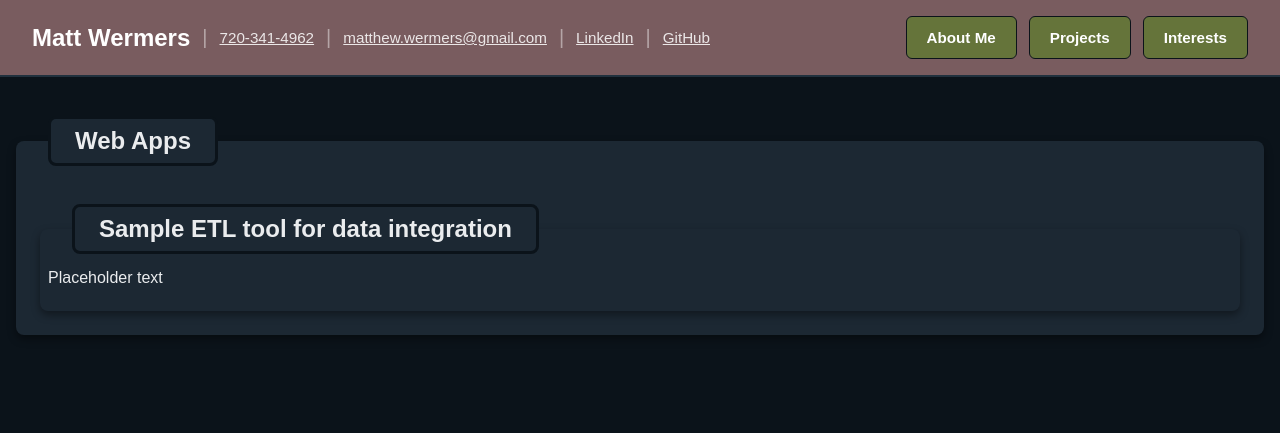
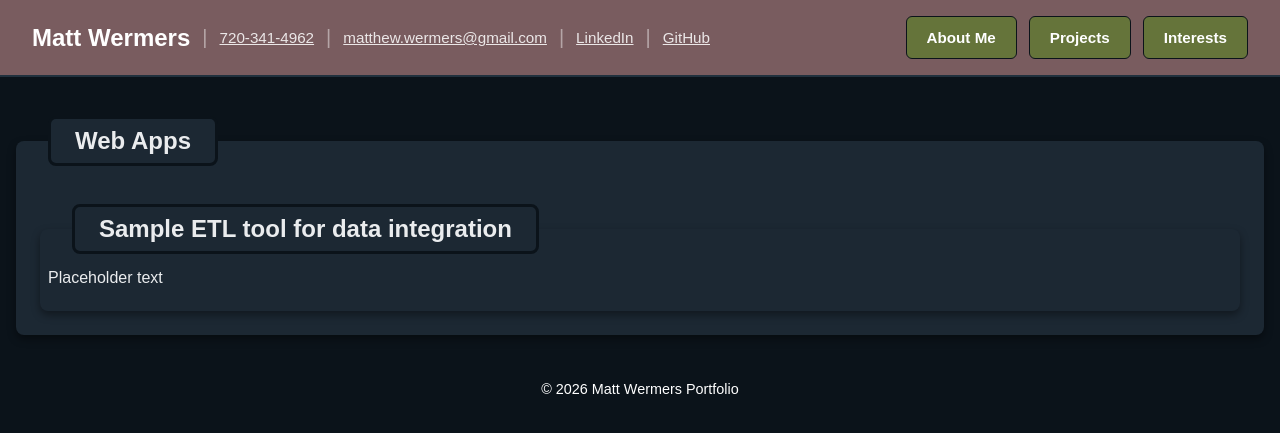
Before and after one commit to MattWermers/MattWermers.github.io, a Jekyll site: the page built from Pages/projects.html, in a window 1280 px wide. Shown: the top 433 px of the page. Built offline with Jekyll 4.4.1, drawn with Linux system fonts in a browser that asks for light colours.

Commit message:
Added the jekyll layout to the projects page. Updated content card to have possible input values for subcontent items.

```diff
--- a/Pages/projects.html
+++ b/Pages/projects.html
@@ -1,72 +1,15 @@
-<!DOCTYPE html>
-<html lang="en">
-    <head>
-        <meta charset="UTF-8">
-        <meta name="viewport" content="width=device-width, initial-scale=1.0">
-        <title>Projects - Matt Wermers</title>
-
-        <link rel="stylesheet" href="../Styles/style-body.css">
-        <link rel="stylesheet" href="../Styles/style-colors.css">
-        <link rel="stylesheet" href="../Styles/navigation-item.css">
-        <link rel="stylesheet" href="../Styles/content-item.css">
-    </head>
-
-    <body>
-        <header id="site-header">
-            <div class="logo">
-                <h1 class="logo-name">Matt Wermers</h1>
-                <span class="logo-divider">|</span>
-                <a href="tel:7203414962" class="logo-contact" title="Click to call this number using your default application">720-341-4962</a>
-                <span class="logo-divider">|</span>
-                <a href="mailto:matthew.wermers@gmail.com" class="logo-contact" title="Click to send an email using your default application">matthew.wermers@gmail.com</a>
-                <span class="logo-divider">|</span>
-                <a href="https://www.linkedin.com/in/matthew-wermers/" class="logo-contact" title="View my LinkedIn profile">LinkedIn</a>
-                <span class="logo-divider">|</span>
-                <a href="https://github.com/MattWermers/" class="logo-contact" title="View the source code for this website and my other projects on GitHub">GitHub</a>
-            </div>
-
-            <nav class="navbar">
-                <ul class="nav-menu">
-                    <!-- Dropdown 1: About Me -->
-                    <li class="nav-item">
-                        <a href="../index.html" class="nav-link">About Me</a>
-                        <div class="dropdown-menu">
-                            <a href="../index.html#aboutme">Biography</a>
-                            <a href="../index.html#techstack">Tech Stack</a>
-                            <a href="../index.html#skills">Skills</a>
-                            <a href="../index.html#education">Education</a>
-                            <a href="../index.html#experience">Experience</a>
-                        </div>
-                    </li>
-
-                    <!-- Dropdown 2: Projects -->
-                    <li class="nav-item">
-                        <a href="#" class="nav-link">Projects</a>
-                        <div class="dropdown-menu">
-                            <a href="#webapps">Web Apps</a>
-                        </div>
-                    </li>
-
-                    <!-- Dropdown 3: Interests -->
-                    <li class="nav-item">
-                        <a href="#" class="nav-link">Interests</a>
-                        <div class="dropdown-menu">
-                            <a href="../Pages/SoftwareDev.html">Software Dev</a>
-                            <a href="../Pages/ComputerScience.html">Computer Science</a>
-                            <a href="../Pages/Biology.html">Biology</a>
-                        </div>
-                    </li>
-                </ul>
-            </nav>
-        </header>
-
+---
+layout: default
+title: "Matt Wermers Portfolio"
+---
 <main>
     <section class="content-card" id="webapps">
         <div class="card-content">
             <h1 class="card-title">Web Apps</h1>
 
             <div class="card-body">
-                        <section class="content-card" href="Subpages/EMR.html">
+                <a href="Subpages/EMR.html" class="block-link">
+                    <section class="content-card">
                         <div class="card-content">
                             <h2 class="card-title">Sample ETL tool for data integration</h2>
                             <div class="card-body">
@@ -74,10 +17,9 @@
                             </div>
                         </div>
                     </section>
+                </a>
             </div>
 
         </div>
     </section>
 </main>
-    </body>
-</html>
--- a/Styles/content-item.css
+++ b/Styles/content-item.css
@@ -62,3 +62,19 @@
     margin-top: 0.5rem;
     color: var(--i-color-content-text, var(--color-content-text));
 }
+
+/*This makes it so that if a section a content card is a link, it will not be underlined */
+.block-link {
+    text-decoration: none;
+    color: inherit;
+    display: block;
+}
+/* Makes the content card raise a bit when hovered */
+.block-link:hover .content-card{
+    transform: translateY(-0.25rem);
+    box-shadow: 0 6px 12px rgba(0, 0, 0, 0.6);
+}
+
+.content-card {
+    transition: transform 0.2s ease, box-shadow 0.2s ease;
+}
--- a/_includes/header.html
+++ b/_includes/header.html
@@ -29,7 +29,7 @@
             <li class="nav-item">
                 <a href="{{ site.baseurl }}/Pages/projects.html" class="nav-link">Projects</a>
                 <div class="dropdown-menu">
-                    <a href="{{ site.baseurl }}/Pages/projects.html#webapps">Web Apps</a>
+                    <a href="{{ site.baseurl }}/Pages/projects.html#webapps">Web Apps & Sites</a>
                 </div>
             </li>
 
```
Also changed, not shown: 3 other files. Lines whose indentation alone changed are shown as unchanged.
